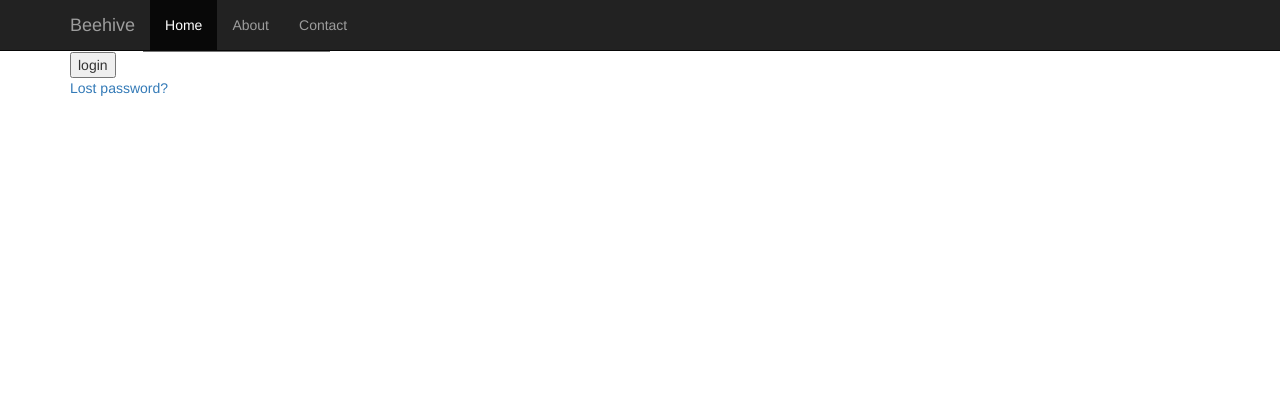
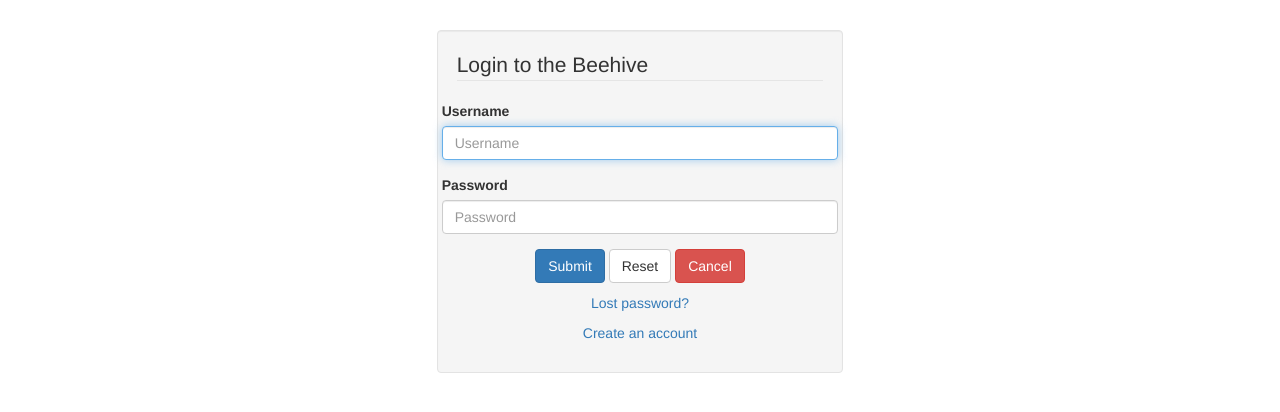
Before and after one commit to BackEndEngineering/BEE, a Django app: page /login/ in a window 1280 px wide. Shown: the top 412 px of the page. Run offline with Django 3.2, Linux system fonts and the light colour scheme; some libraries are stand-ins or nearby versions.

Commit message:
add files

```diff
--- a/Bumblebee/Beehive/static/Beehive/styles/Beehive.css
+++ b/Bumblebee/Beehive/static/Beehive/styles/Beehive.css
@@ -1,14 +1,8 @@
-body {
-  padding-top: 50px;
-
-
-
+.row-offset{
+  margin-top: 30px;
+  margin-bottom: 30px
 }
-.starter-template {
-  padding: 20px 15px 450px;
-  text-align: center;
-  background-repeat: round;
-  background-image: url(http://3.bp.blogspot.com/-FKVfHNe8ook/VwUku3NkChI/AAAAAAAAARQ/iqDEm4Lv-EglaLwjRp2EzIF-CJlSpbKzA/s1600/Thanos-Wallpaper-1080p-KPE.jpg);
-
-
+.row-offset-60{
+  margin-top: 60px;
+  margin-bottom: 60px
 }
--- a/Bumblebee/Beehive/templates/Beehive/base.html
+++ b/Bumblebee/Beehive/templates/Beehive/base.html
@@ -1,5 +1,5 @@
+{% load staticfiles %}
 {% load bootstrap3 %}
-{% load staticfiles %}
 
 <!DOCTYPE html>
 <html lang="en">
@@ -9,49 +9,58 @@
   <meta name="viewport" content="width=device-width, initial-scale=1">
   <meta name="description" content="">
   <meta name="author" content="">
-
-  {% bootstrap_css %}
+  <script src="https://ajax.googleapis.com/ajax/libs/jquery/1.11.3/jquery.min.js"></script>
+  <link href="https://bootswatch.com/spacelab/bootstrap.min.css" rel="stylesheet">
+  <link href="{% static 'Beehive/styles/Beehive.css' %}" rel="stylesheet">
   {% bootstrap_javascript %}
-  <title>{% block title %}News{% endblock %}</title>
-
-  <link href="{% static 'Beehive/styles/starter-template.css' %}" rel="stylesheet">
-
+  <title>{% block title %}Beehive Dashboard{% endblock %}</title>
+  <link rel="icon" href="{% static 'Beehive/Bee.png' %}">
 </head>
 
 <body>
 
-      <nav class="navbar navbar-inverse navbar-fixed-top">
-        <div class="container">
+  <nav class="navbar navbar-default">
+    <div class="container-fluid">
       <div class="navbar-header">
-            <button type="button" class="navbar-toggle collapsed" data-toggle="collapse" data-target="#navbar" aria-expanded="false" aria-controls="navbar">
+        <button type="button" class="navbar-toggle collapsed" data-toggle="collapse" data-target="#bs-example-navbar-collapse-2">
           <span class="sr-only">Toggle navigation</span>
           <span class="icon-bar"></span>
           <span class="icon-bar"></span>
           <span class="icon-bar"></span>
         </button>
-            <a class="navbar-brand" href="#">Beehive</a>
+        <a class="navbar-brand" href="{% url 'Beehive:Beehive-dashboard' %}">Back-End Engineering</a>
       </div>
-          <div id="navbar" class="collapse navbar-collapse">
+
+      <div class="collapse navbar-collapse" id="bs-example-navbar-collapse-2">
         <ul class="nav navbar-nav">
-              <li class="active"><a href="#">Home</a></li>
-              <li><a href="#about">About</a></li>
-              <li><a href="#contact">Contact</a></li>
+          <li class="dropdown">
+            <a href="#" class="dropdown-toggle" data-toggle="dropdown" role="button" aria-expanded="false">Account<span class="caret"></span></a>
+            <ul class="dropdown-menu" role="menu">
+              <li><a href="#Beehive:create-caretaker">Add a Caretaker</a></li>
+              <li><a href="#url Beehive:create-child">Add a Child</a></li>
+
+              <!--<li class="divider"></li>-->
             </ul>
-          </div><!--/.nav-collapse -->
+          </li>
+        </ul>
+        <ul class="nav navbar-nav navbar-right">
+          {% if user.is_authenticated %}
+            <!-- <li style="padding-top: 17px; padding-bottom: 13px">User: {{ user.get_username|capfirst }}</li> -->
+            <li><a href="{% url 'logout' %}">Logout {{ user.get_username|capfirst }}</a></li>
+          {% else %}
+            <li><a href="{% url 'login' %}">Login</a></li>
+          {% endif %}
+        </ul>
+      </div>
     </div>
   </nav>
 
   <div class="container">
 
     <div class="starter-template">
-          {% block content %}
-          {% endblock %}
+    {% block content %}{% endblock %}
+    </div>
 
   </div>
-
-      </div><!-- /.container -->
-
-  <script src="https://ajax.googleapis.com/ajax/libs/jquery/1.11.3/jquery.min.js"></script>
-
 </body>
 </html>
--- a/Bumblebee/Beehive/templates/registration/login.html
+++ b/Bumblebee/Beehive/templates/registration/login.html
@@ -1,4 +1,22 @@
-{% extends "Beehive/base.html" %}
+{% load staticfiles %}
+{% load bootstrap3 %}
+
+<!DOCTYPE html>
+<html lang="en">
+<head>
+  <meta charset="utf-8">
+  <meta http-equiv="X-UA-Compatible" content="IE=edge">
+  <meta name="viewport" content="width=device-width, initial-scale=1">
+  <meta name="description" content="">
+  <meta name="author" content="">
+  <script src="https://ajax.googleapis.com/ajax/libs/jquery/1.11.3/jquery.min.js"></script>
+  <link href="https://bootswatch.com/spacelab/bootstrap.min.css" rel="stylesheet">
+  <link href="{% static 'Beehive/styles/Beehive.css' %}" rel="stylesheet">
+  {% bootstrap_javascript %}
+  {% bootstrap_messages %}
+  <title>{% block title %}Beehive Login{% endblock %}</title>
+  <link rel="icon" href="{% static 'Beehive/bee.png' %}">
+</head>
 
 {% block content %}
 
@@ -14,25 +32,32 @@
     <p>Please login to see this page.</p>
     {% endif %}
 {% endif %}
+<div class="row row-offset">
+<div class="col-lg-4 col-lg-offset-4">
+<div class="well bs-component">
+<form action="{% url 'login' %}" method="post" class="form-horizontal">
+  <fieldset>
+  <legend>Login to the Beehive</legend>
+  {% csrf_token %}
+  {% bootstrap_form form layout='inline' %}
 
-<form method="post" action="{% url 'login' %}">
-{% csrf_token %}
-<table>
-<tr>
-    <td>{{ form.username.label_tag }}</td>
-    <td>{{ form.username }}</td>
-</tr>
-<tr>
-    <td>{{ form.password.label_tag }}</td>
-    <td>{{ form.password }}</td>
-</tr>
-</table>
-
-<input type="submit" value="login" />
-<input type="hidden" name="next" value="{{ next }}" />
+  {% buttons %}
+  <p class="text-center">
+    <button type="submit" class="btn btn-primary ">Submit</button>
+    <button type="reset" class="btn btn-default ">Reset</button>
+    <a href="#home" class="btn btn-danger">Cancel</a>
+  </p>
+  <p class="text-center">
+    <a href="{% url 'password_reset' %}" class="">Lost password?</a>
+  </p>
+  <p class="text-center">
+    <a href="{% url 'Beehive:create-account' %}" class="">Create an account</a>
+  </p>
+  {% endbuttons %}
+  </fieldset>
 </form>
-
-{# Assumes you setup the password_reset view in your URLconf #}
-<p><a href="{% url 'password_reset' %}">Lost password?</a></p>
+</div>
+</div>
+</div>
 
 {% endblock %}
--- a/Bumblebee/Beehive/urls.py
+++ b/Bumblebee/Beehive/urls.py
@@ -2,7 +2,11 @@ from django.conf.urls import url
 
 from . import views
 
+app_name = 'Beehive'
 urlpatterns = [
     url(r'^$', views.index, name='content-index'),
+    url(r'^$', views.dashboard, name='Beehive-dashboard'),
+    url(r'^home/$', views.home, name='Beehive-home'),
+    url(r'^create-account/$', views.create_user, name="create-account" ),
     url(r'^(?P<article_id>[0-9]+)/$', views.view_article, name='content-view_article')
 ]
--- a/Bumblebee/Bumblebee/settings.py
+++ b/Bumblebee/Bumblebee/settings.py
@@ -39,6 +39,8 @@ INSTALLED_APPS = [
     'django.contrib.staticfiles',
     'Beehive',
     'bootstrap3',
+    'corsheaders',
+    'rest_framework',
 
 ]
 
@@ -51,6 +53,7 @@ MIDDLEWARE_CLASSES = [
     'django.contrib.auth.middleware.SessionAuthenticationMiddleware',
     'django.contrib.messages.middleware.MessageMiddleware',
     'django.middleware.clickjacking.XFrameOptionsMiddleware',
+    'corsheaders.middleware.CorsMiddleware',
 ]
 
 ROOT_URLCONF = 'Bumblebee.urls'
--- a/Bumblebee/Bumblebee/urls.py
+++ b/Bumblebee/Bumblebee/urls.py
@@ -16,8 +16,11 @@ Including another URLconf
 from django.conf.urls import include, url
 from django.contrib import admin
 
+
 urlpatterns = [
     url(r'^', include('django.contrib.auth.urls')),
     url(r'^articles/', include('Beehive.urls')),
     url(r'^admin/', admin.site.urls),
+    url(r'^Beehive/', include('Beehive.urls')),
+    url(r'^api-auth/', include('rest_framework.urls', namespace='rest_framework'))
 ]
```
Also changed, not shown: Bumblebee/Beehive/templates/Beehive/home.html (added, +38 -0 lines), Bumblebee/Beehive/templates/registration/logged_out.html (added, +31 -0 lines), Bumblebee/Beehive/templates/registration/logout.html (added, +7 -0 lines), Bumblebee/Beehive/views.py (+35 -0 lines), Bumblebee/Beehive/static/Beehive/Bee.png (added), Bumblebee/db.sqlite3. Lines whose indentation alone changed are shown as unchanged.
